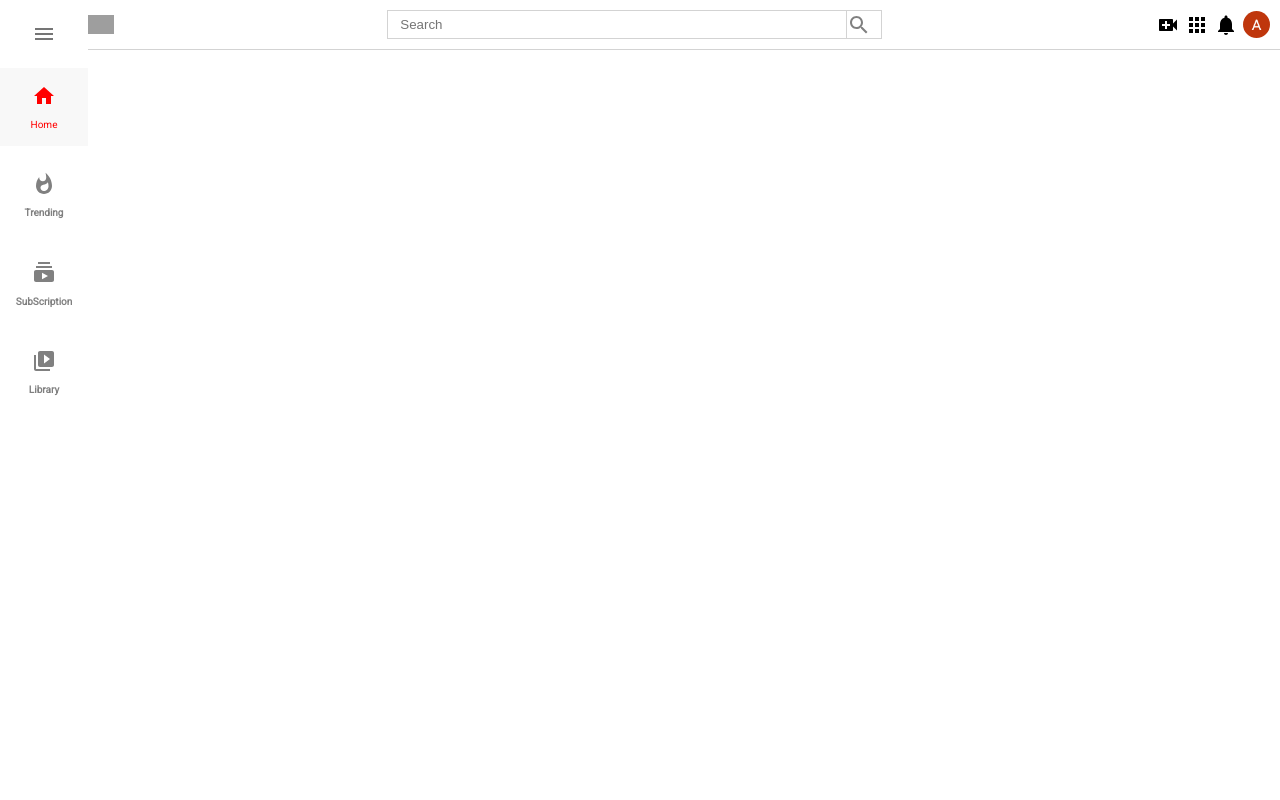
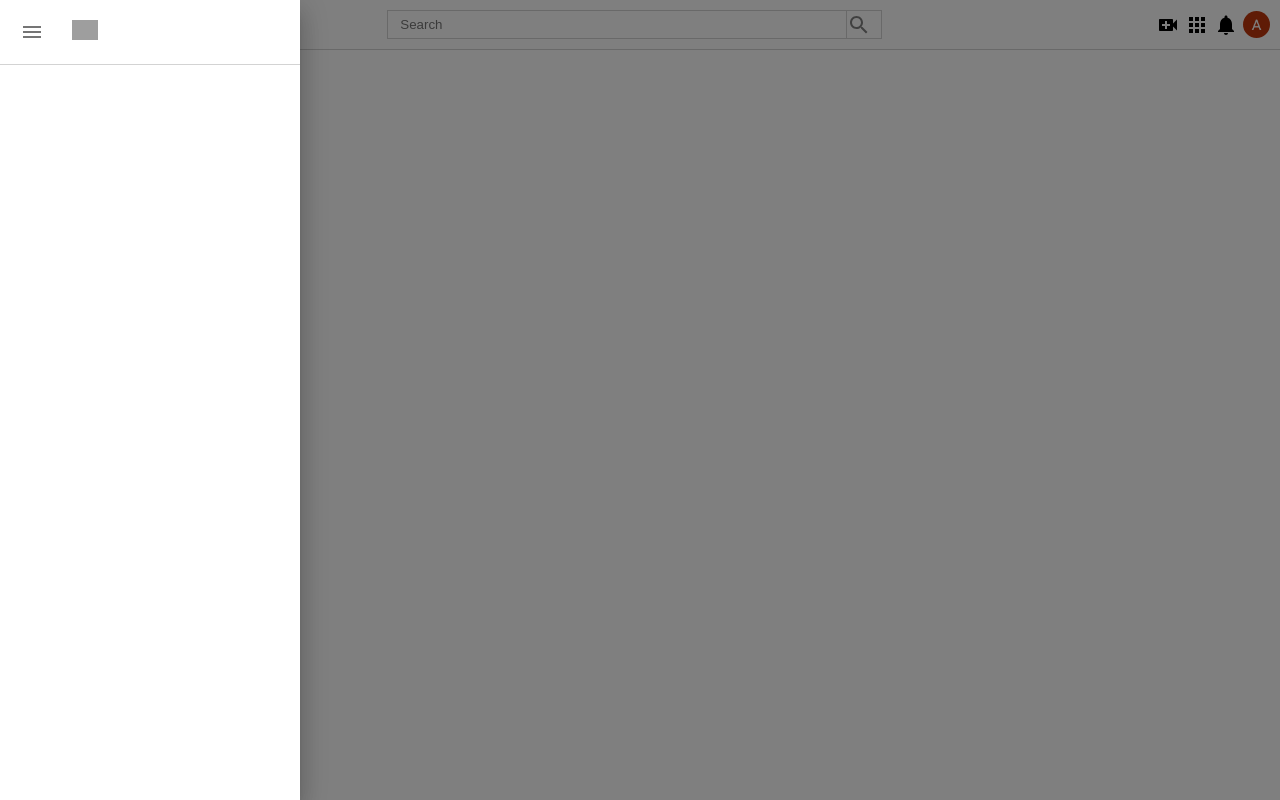
Before and after one commit to ayarhlaine/youtube-clone, a React (Create React App) app: page / in a window 1280 px wide. Built offline with nearby package versions, Linux system fonts and the light colour scheme; grey boxes are pictures that could not be loaded.

Commit message:
Added Drawer Header

```diff
--- a/src/Drawer/Drawer.jsx
+++ b/src/Drawer/Drawer.jsx
@@ -3,6 +3,7 @@ import Drawer from '@material-ui/core/Drawer';
 import { useStateValue } from '../Provider';
 import { actionTypes } from '../reducer';
 import './Drawer.scss';
+import DrawerHeader from './DrawerHeader/DrawerHeader';
 
 function DrawerComponent() {
     const [{isOpenedSideBar}, dispatch] = useStateValue();
@@ -14,7 +15,10 @@ function DrawerComponent() {
     }
     return (
         <Drawer anchor={'left'} open={isOpenedSideBar} onClose={onDrawerClose} className="drawer">
-            <p>Drawer</p>
+            <div className="drawer__Container">
+                <DrawerHeader />
+                <hr/>
+            </div>
         </Drawer>
     )
 }
--- a/src/Drawer/Drawer.scss
+++ b/src/Drawer/Drawer.scss
@@ -1,6 +1,10 @@
 .drawer {
-    .Drawer__Lists{
-        flex: 0.2;
-        background-color: red;
+    .drawer__Container{
+        min-width: 300px;
+    }
+    hr{
+        border: none;
+        height: 1px;
+        background: lightgray;
     }
 }
--- /dev/null
+++ b/src/Drawer/DrawerHeader/DrawerHeader.jsx
@@ -0,0 +1,27 @@
+import React from 'react';
+import MenuIcon from '@material-ui/icons/Menu';
+import IconButton from '@material-ui/core/IconButton';
+import './DrawerHeader.scss';
+import { actionTypes } from '../../reducer';
+import { useStateValue } from '../../Provider';
+function DrawerHeader() {
+    const [{isOpenedSideBar}, dispatch] = useStateValue();
+    const onMenuClick = () => {
+        dispatch({
+            type: actionTypes.UPDATE_SIDEBAR,
+            payload: !isOpenedSideBar,
+        });
+    };
+    return (
+        <div className="drawerHeader">
+             <IconButton onClick={onMenuClick}>
+                    <MenuIcon />
+            </IconButton>
+            <div className="drawerHeader__logo">
+                <img src={`${process.env.PUBLIC_URL}/images/youtube-logo.png`} alt="Youtube Logo"/>
+            </div>
+        </div>
+    )
+}
+
+export default DrawerHeader
--- /dev/null
+++ b/src/Drawer/DrawerHeader/DrawerHeader.scss
@@ -0,0 +1,10 @@
+.drawerHeader{
+    display: flex;
+    align-items: center;
+    padding: 0.5rem;
+    img {
+        margin-left: 1rem;
+        height: 1.2rem;
+        object-fit: contain;
+    }
+}
--- a/src/reducer/index.js
+++ b/src/reducer/index.js
@@ -1,5 +1,5 @@
 export const initialState = {
-    isOpenedSideBar: false,
+    isOpenedSideBar: true,
 };
 export const actionTypes = {
     UPDATE_SIDEBAR: "UPDATE_SIDEBAR",
```
